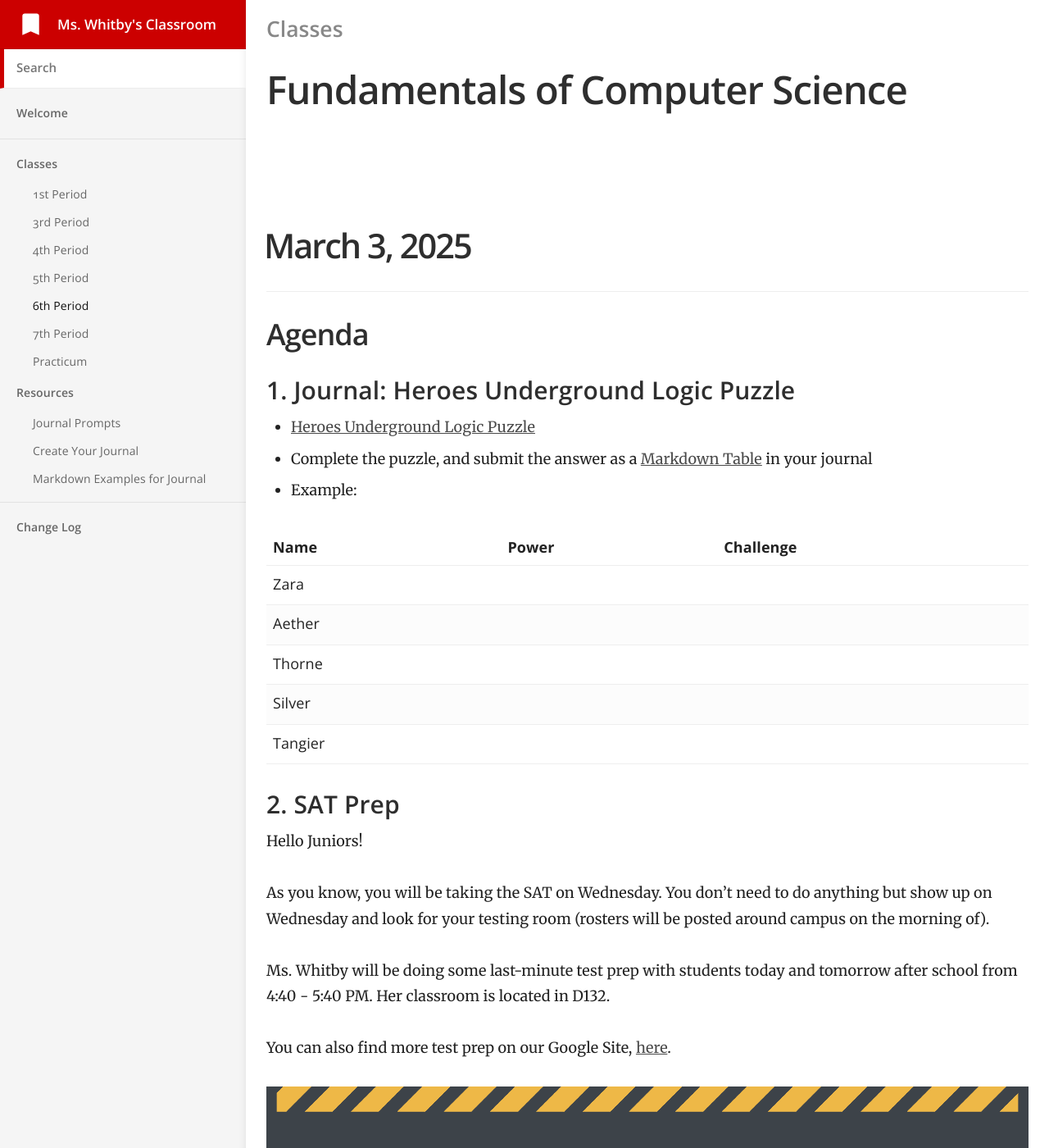
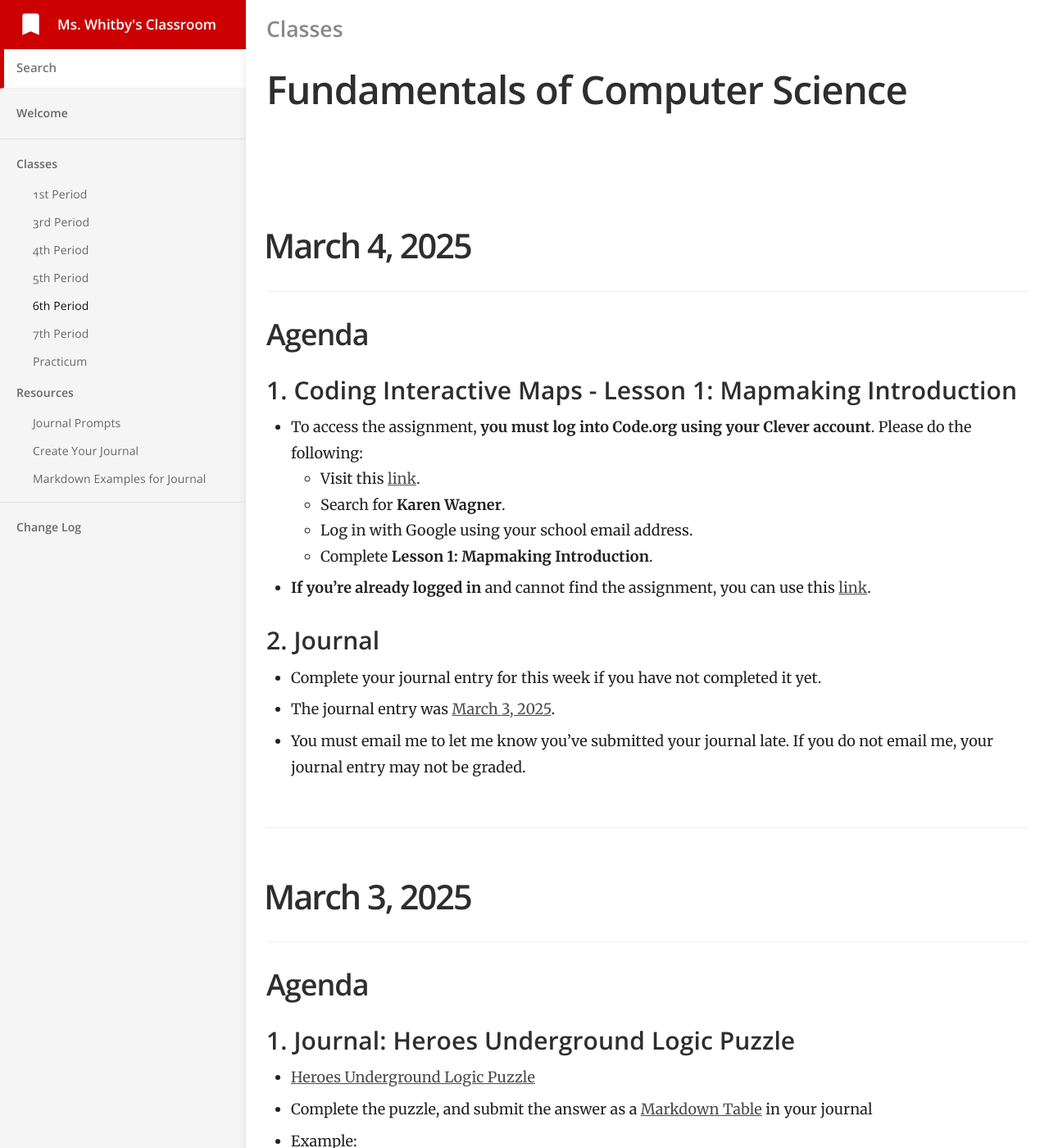
Before and after one commit to mswhitby/classroom, a Jekyll site: the page built from _docs/classes/6th.md, in a window 1280 px wide and 1400 px high. Shown: the whole window at 82% size. Built offline with Jekyll 4.4.1, drawn with Linux system fonts in a browser that asks for light colours.

Commit message:
Updated lessons

```diff
--- a/_docs/classes/6th.md
+++ b/_docs/classes/6th.md
@@ -4,6 +4,28 @@ subtitle: Fundamentals of Computer Science
 category: Classes
 order: 5
 ---
+
+# March 4, 2025
+
+## Agenda
+
+### 1. Coding Interactive Maps - Lesson 1: Mapmaking Introduction
+
+- To access the assignment, **you must log into Code.org using your Clever account**. Please do the following:
+    - Visit this [link](https://clever.com/oauth/district-picker?client_id=2f27405716644a951b23&redirect_uri=https%3A%2F%2Fstudio.code.org%2Fusers%2Fauth%2Fclever%2Fcallback&response_type=code&state=ede33ff61289cf32708a0f54079cdd23e31d0b0a02b0e0e8).
+    - Search for **Karen Wagner**.
+    - Log in with Google using your school email address.
+    - Complete **Lesson 1: Mapmaking Introduction**.
+
+- **If you're already logged in** and cannot find the assignment, you can use this [link](https://studio.code.org/s/csc-mappinglandmarks-2023).
+
+### 2. Journal
+
+- Complete your journal entry for this week if you have not completed it yet.
+- The journal entry was [March 3, 2025](https://github.com/mswhitby/classroom/blob/main/_docs/resources/journal.md#march-3-2025).
+- You must email me to let me know you've submitted your journal late. If you do not email me, your journal entry may not be graded.
+
+----
 
 # March 3, 2025
 
```
Also changed, not shown: _docs/classes/1st.md (+22 -0 lines), _docs/classes/3rd.md (+22 -0 lines), _docs/classes/4th.md (+22 -0 lines).
